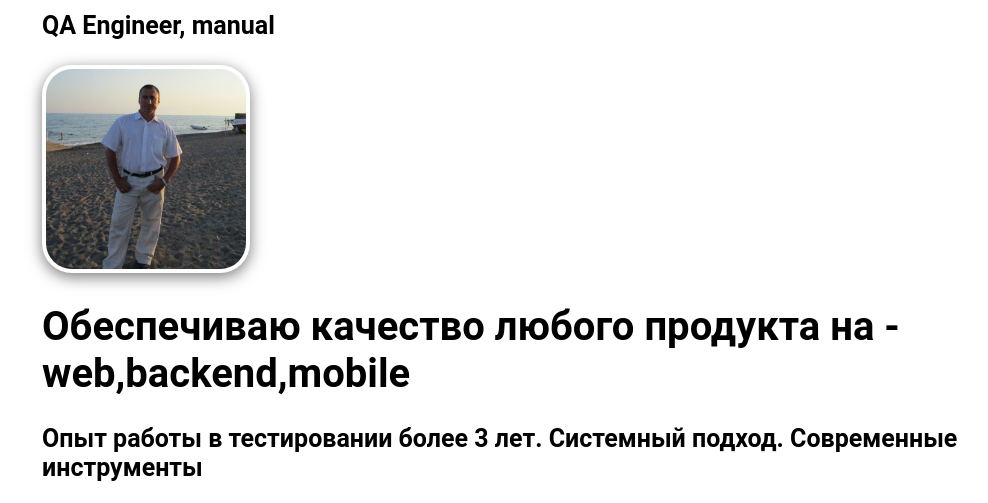
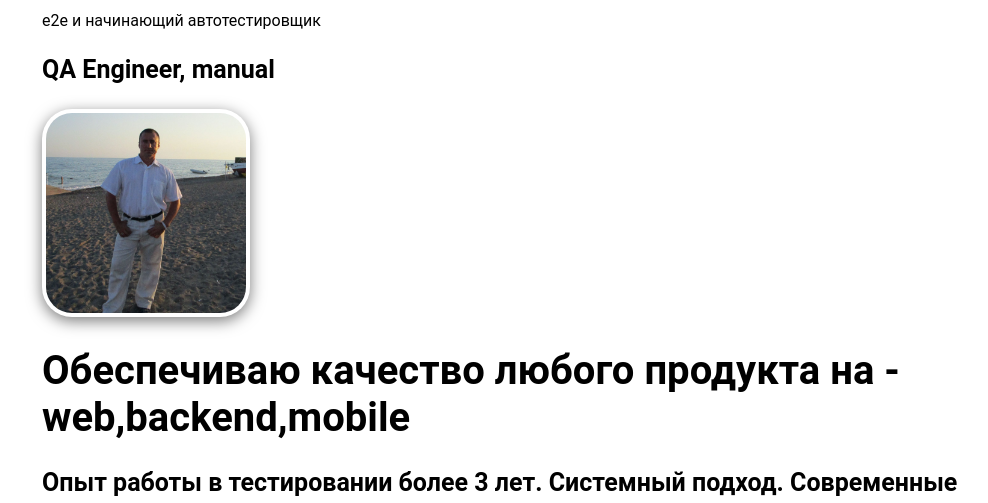
Before and after one commit to DmitriyKoldomov-qa/cv, a plain HTML site: page index.html in a window 1280 px wide. Shown: the part 138-641 px from the top of the page, without its empty margins (248-1236 px from the left). Drawn offline with Linux system fonts and the light colour scheme.

Commit message:
paragraf

```diff
--- a/index.html
+++ b/index.html
@@ -2,12 +2,13 @@
 <html>
 <head>
 	<meta http-equiv="Content-Type" content="text/html; charset=utf-8">
-	<title>Дмитрий Колдомов</title>
+	<title>QA, Engineer, Manual, Tester</title>
 	<link rel="stylesheet" href="style.css">
 </head>
 
 <body class="container">
 		<h1>Дмитрий Колдомов</h1>
+		<p>e2e и начинающий автотестировщик</p>
 		<h2>QA Engineer, manual</h2>
 		<div class="item">
 			<img class="photo" src="IMG for sait.jpg" width="200" height="200" alt="фото">
```
